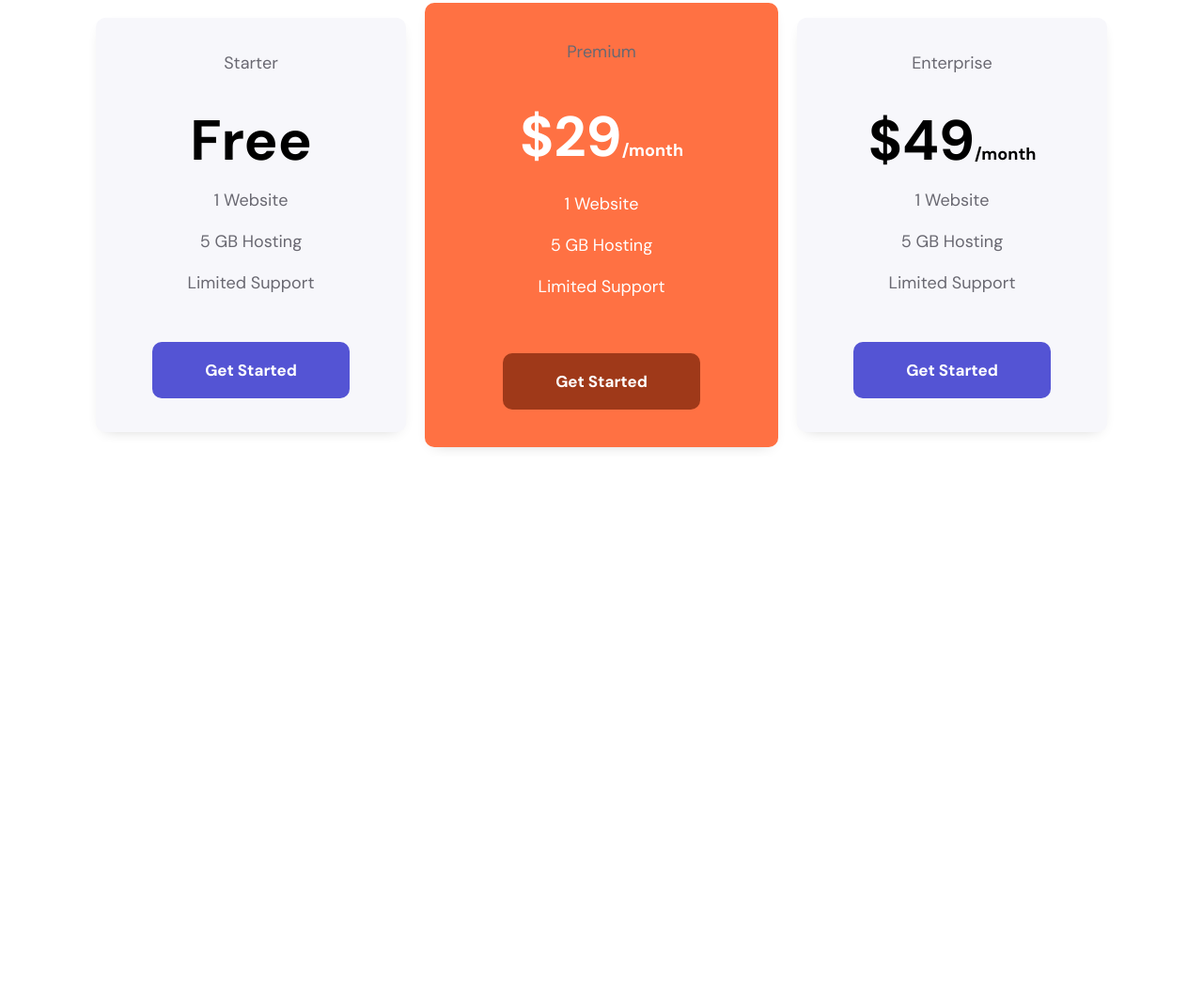
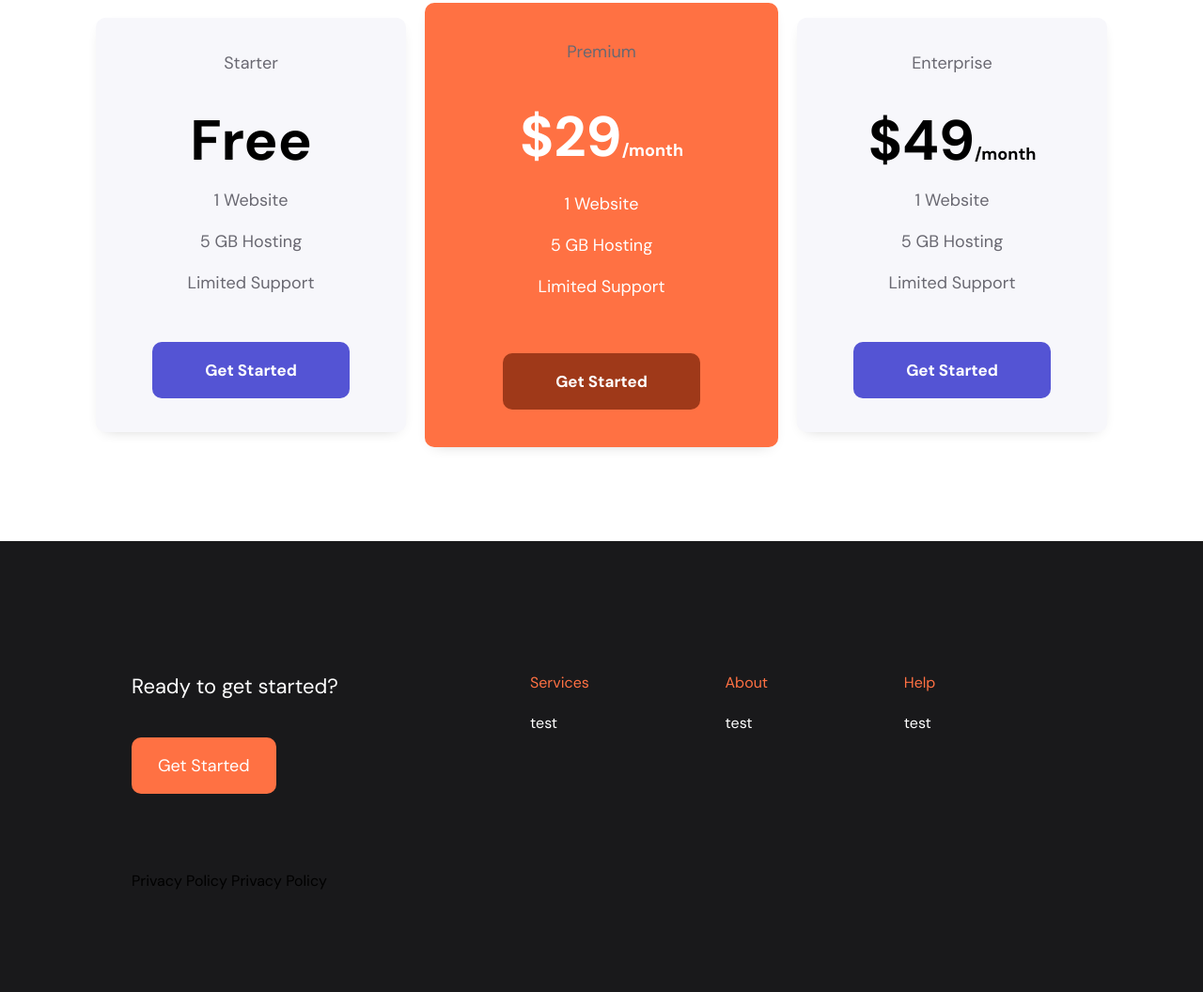
Before and after one commit to tomaszhofman/bindo-website, a Gatsby site: page / in a window 1280 px wide. Shown: the part 2341-3397 px from the top of the page at 94% size. Before the commit the page ends 2827 px from the top, so only its background shows below. Built offline with nearby package versions, Linux system fonts and the light colour scheme; Gatsby itself is replaced by a stand-in of ours.

Commit message:
add footer

```diff
--- /dev/null
+++ b/src/components/Footer/Footer.js
@@ -0,0 +1,105 @@
+import React from 'react';
+import styled from 'styled-components';
+import { ButtonMain } from '../ButtonMain/ButtonMain';
+
+const Background = styled.div`
+  background-color: ${({ theme }) => theme.colors.black};
+  width: 100%;
+  height: 60vh;
+  padding: 140px;
+`;
+
+const Wrapper = styled.footer`
+  max-width: 1200px;
+  margin: 0 auto;
+`;
+
+const FooterUpperWrapper = styled.div`
+  display: flex;
+  justify-content: space-between;
+`;
+
+const CallToAction = styled.div`
+  width: 40%;
+  display: flex;
+  flex-direction: column;
+  margin-right: 40px;
+
+  h3 {
+    color: ${({ theme }) => theme.colors.white};
+    margin: 0px 20px 40px 0;
+    font-size: 22px;
+    font-weight: ${({ theme }) => theme.fontWeight.m};
+  }
+
+  ${ButtonMain} {
+    width: 40%;
+    background-color: ${({ theme }) => theme.colors.orange};
+    font-weight: ${({ theme }) => theme.fontWeight.m};
+    font-size: 18px;
+  }
+`;
+
+const GridWrapper = styled.div`
+  width: 60%;
+  display: grid;
+  grid-template-areas: 'link1     link2   link3';
+`;
+
+const FooterMenuColumn = styled.ul`
+  div {
+    margin-bottom: 22px;
+    color: ${({ theme }) => theme.colors.orange};
+    font-size: 16px;
+  }
+  &:nth-child(1) {
+    grid-area: link1;
+  }
+`;
+
+const FooterMenuItem = styled.li`
+  list-style: none;
+  color: ${({ theme }) => theme.colors.white};
+`;
+
+const FooterBottom = styled.div`
+  display: flex;
+  justify-content: space-between;
+
+  margin-top: 82px;
+`;
+
+const Footer = () => {
+  return (
+    <Background>
+      <Wrapper>
+        <FooterUpperWrapper>
+          <CallToAction>
+            <h3>Ready to get started?</h3>
+            <ButtonMain orange>Get Started</ButtonMain>
+          </CallToAction>
+          <GridWrapper>
+            <FooterMenuColumn>
+              <div>Services</div>
+              <FooterMenuItem>test</FooterMenuItem>
+            </FooterMenuColumn>
+            <FooterMenuColumn>
+              <div>About</div>
+              <FooterMenuItem>test</FooterMenuItem>
+            </FooterMenuColumn>
+            <FooterMenuColumn>
+              <div>Help</div>
+              <FooterMenuItem>test</FooterMenuItem>
+            </FooterMenuColumn>
+          </GridWrapper>
+        </FooterUpperWrapper>
+
+        <FooterBottom>
+          <div>Privacy Policy Privacy Policy</div>
+        </FooterBottom>
+      </Wrapper>
+    </Background>
+  );
+};
+
+export default Footer;
--- a/src/components/Pricing/Pricing.js
+++ b/src/components/Pricing/Pricing.js
@@ -7,6 +7,7 @@ const Wrapper = styled.section`
   max-width: 1200px;
   width: 100%;
   margin: 0 auto;
+  padding-bottom: 90px;
 
   @media (max-width: ${({ theme }) => theme.device.m}) {
     height: 100vh;
--- a/src/pages/index.js
+++ b/src/pages/index.js
@@ -8,6 +8,7 @@ import Logos from '../components/Logos/Logos';
 import Services from '../components/Services/Services';
 import OtherServices from '../components/OtherServices/OtherServices';
 import Pricing from '../components/Pricing/Pricing';
+import Footer from '../components/Footer/Footer';
 
 const IndexPage = () => {
   return (
@@ -19,6 +20,7 @@ const IndexPage = () => {
       <Services />
       <OtherServices />
       <Pricing />
+      <Footer />
     </ThemeProvider>
   );
 };
```
